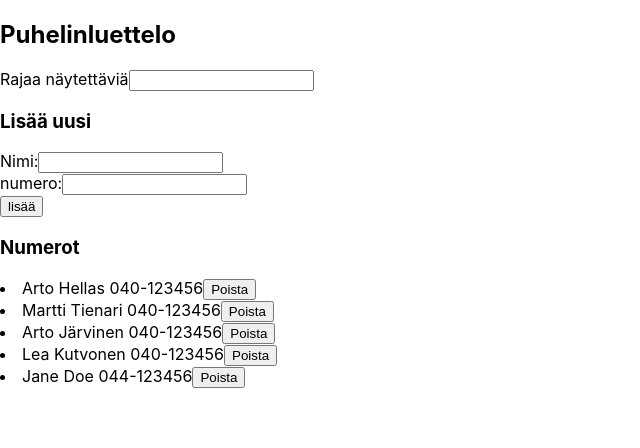
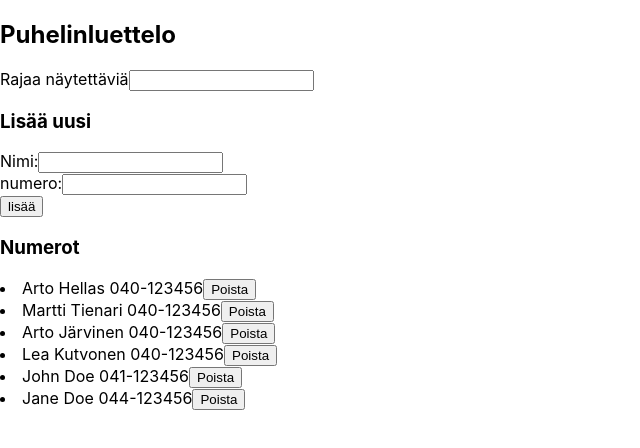
Before and after one commit to it-innoo/2019_fullstack, a React (Create React App) app in the folder osa2/puhelinluettelo/: page / in a window 1280 px wide. Shown: the top 448 px of the page, without its empty margins (0-640 px from the left). Built offline with nearby package versions, Linux system fonts and the light colour scheme; data requests are answered from the project's data file.

Commit message:
2.17: puhelinluettelo step9 revisited 2

```diff
--- a/osa2/puhelinluettelo/db.json
+++ b/osa2/puhelinluettelo/db.json
@@ -21,6 +21,11 @@
       "id": 4
     },
     {
+      "name": "John Doe",
+      "number": "041-123456",
+      "id": 5
+    },
+    {
       "name": "Jane Doe",
       "number": "044-123456",
       "id": 6
--- a/osa2/puhelinluettelo/src/App.js
+++ b/osa2/puhelinluettelo/src/App.js
@@ -19,7 +19,7 @@ const App = () => {
       })
   }
 
-  useEffect(hook, [persons])
+  useEffect(hook, [])
 
   const addPerson = (event) => {
     event.preventDefault()
@@ -48,8 +48,8 @@ const App = () => {
       .getOne(id)
       .then(p => {
         if (window.confirm(`Poistetaanko ${p.name}`)) {
-          personService
-            .deleteOne(id)
+          personService.deleteOne(id)
+          setPersons(persons.filter(pe => pe.id !== id))
         }
 
       })
```
